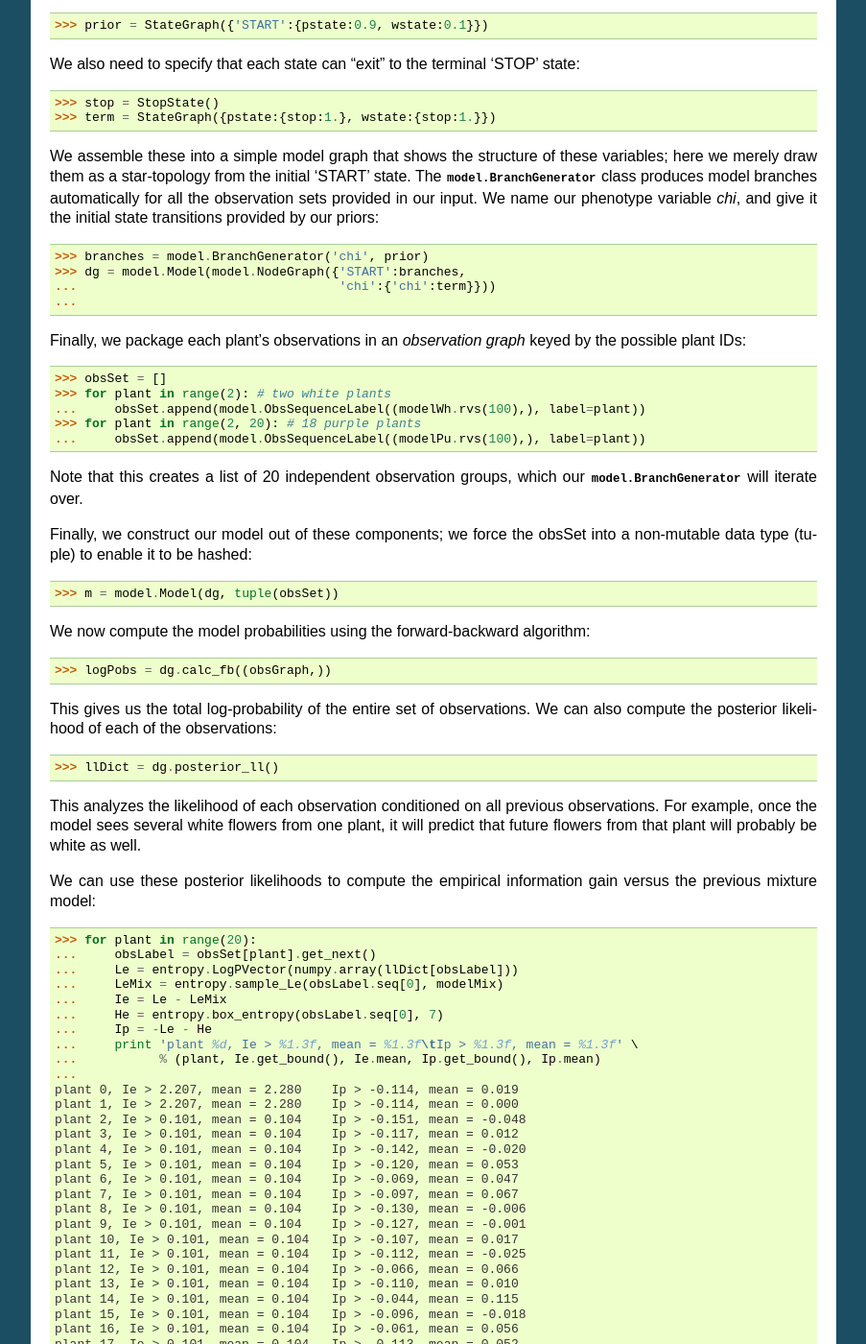
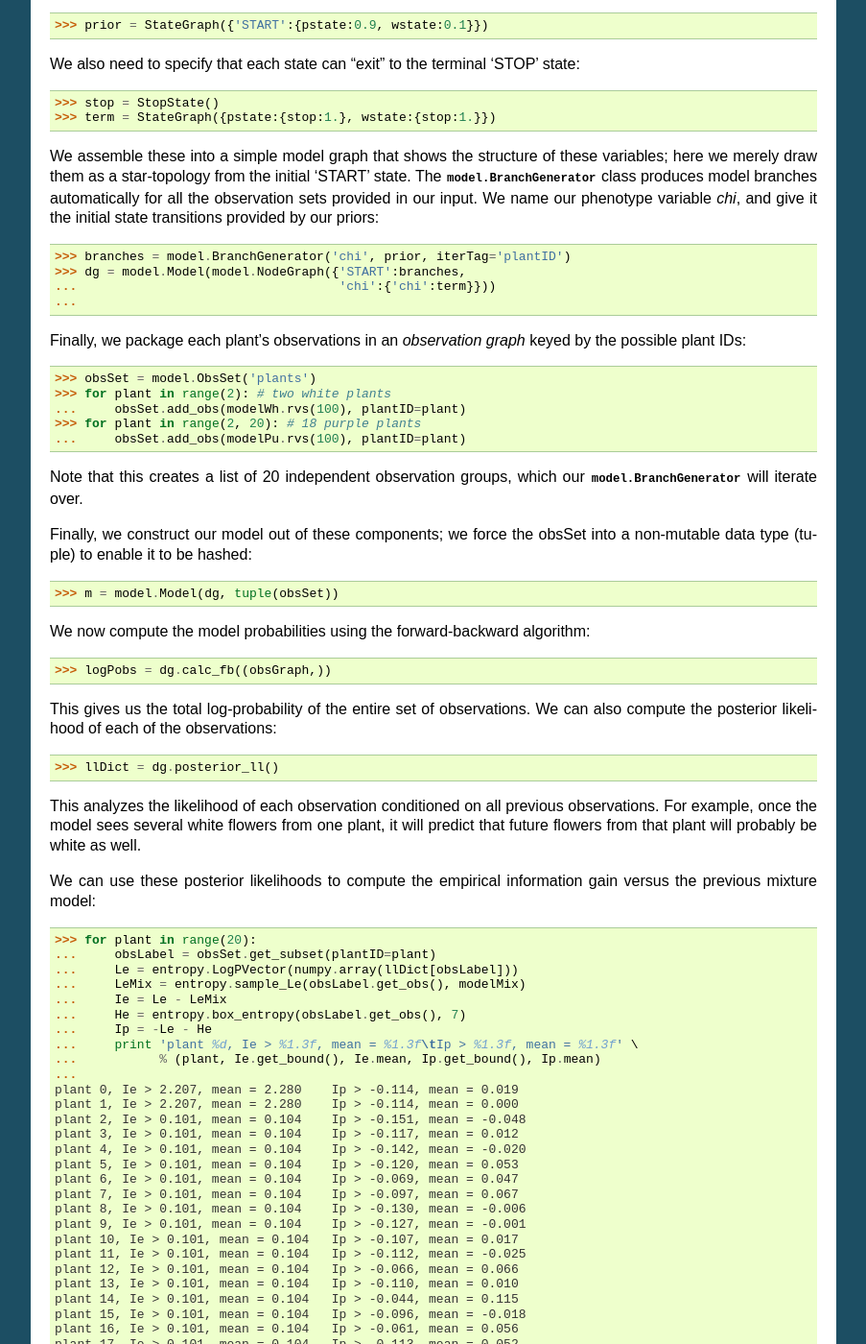
Before and after one commit to cjlee112/darwin, a Sphinx documentation site: the page built from doc/tutorials/robomendel1.rst, in a window 1280 px wide and 1400 px high, scrolled down 3278 px. Shown: the whole window at 96% size, without its empty margins (198-1101 px from the left). Built offline with Sphinx 7.4.7, drawn with Linux system fonts in a browser that asks for light colours.

Commit message:
updated robomendel tutorial

```diff
--- a/doc/tutorials/robomendel1.rst
+++ b/doc/tutorials/robomendel1.rst
@@ -222,7 +222,7 @@ produces model branches automatically for all the observation sets
 provided in our input.  We name our phenotype variable `chi`,
 and give it the initial state transitions provided by our priors::
 
-   >>> branches = model.BranchGenerator('chi', prior)
+   >>> branches = model.BranchGenerator('chi', prior, iterTag='plantID')
    >>> dg = model.Model(model.NodeGraph({'START':branches,
    ...                                   'chi':{'chi':term}}))
    ...
@@ -230,11 +230,11 @@ and give it the initial state transitions provided by our priors::
 Finally, we package each plant's observations in an *observation graph*
 keyed by the possible plant IDs::
 
-   >>> obsSet = []
+   >>> obsSet = model.ObsSet('plants')
    >>> for plant in range(2): # two white plants
-   ...     obsSet.append(model.ObsSequenceLabel((modelWh.rvs(100),), label=plant))
+   ...     obsSet.add_obs(modelWh.rvs(100), plantID=plant)
    >>> for plant in range(2, 20): # 18 purple plants
-   ...     obsSet.append(model.ObsSequenceLabel((modelPu.rvs(100),), label=plant))
+   ...     obsSet.add_obs(modelPu.rvs(100), plantID=plant)
 
 Note that this creates a list of 20 independent
 observation groups, which our :class:`model.BranchGenerator` will iterate
@@ -265,11 +265,11 @@ We can use these posterior likelihoods to compute the empirical information
 gain versus the previous mixture model::
 
    >>> for plant in range(20):
-   ...     obsLabel = obsSet[plant].get_next()
+   ...     obsLabel = obsSet.get_subset(plantID=plant)
    ...     Le = entropy.LogPVector(numpy.array(llDict[obsLabel]))
-   ...     LeMix = entropy.sample_Le(obsLabel.seq[0], modelMix)
+   ...     LeMix = entropy.sample_Le(obsLabel.get_obs(), modelMix)
    ...     Ie = Le - LeMix
-   ...     He = entropy.box_entropy(obsLabel.seq[0], 7)
+   ...     He = entropy.box_entropy(obsLabel.get_obs(), 7)
    ...     Ip = -Le - He
    ...     print 'plant %d, Ie > %1.3f, mean = %1.3f\tIp > %1.3f, mean = %1.3f' \
    ...           % (plant, Ie.get_bound(), Ie.mean, Ip.get_bound(), Ip.mean)
```
